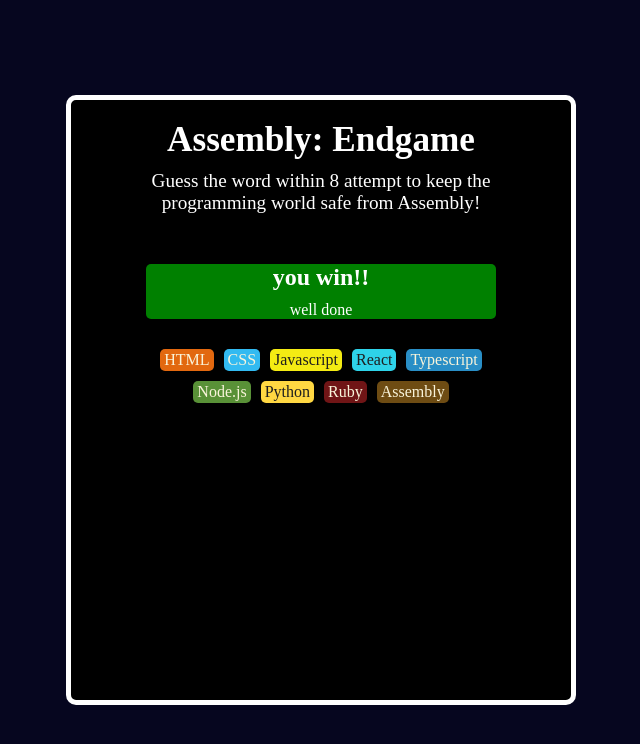
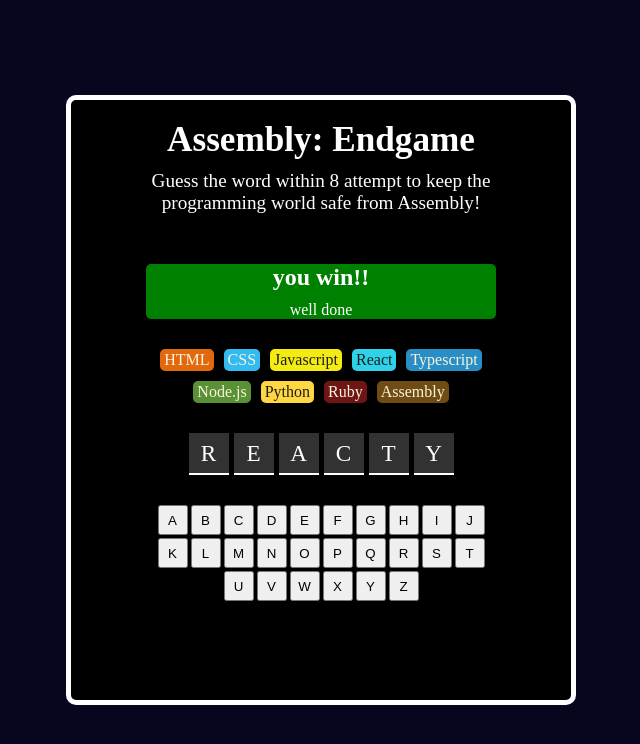
Before and after one commit to Nuelwhiz/Assembly-Endgame, a React (Vite) app: page / in a window 1280 px wide. Shown: the top 744 px of the page, without its empty margins (319-959 px from the left). Built offline with nearby package versions, Linux system fonts and the light colour scheme.

Commit message:
added alphabet click button and word show span

```diff
--- a/src/App.css
+++ b/src/App.css
@@ -72,3 +72,30 @@
   padding: 2px 4px;
   border-radius: 5px;
 }
+.word-show {
+  display: flex;
+  gap: 5px;
+  margin-top: 30px;
+}
+.word {
+  height: 40px;
+  width: 40px;
+  font-size: 1.45rem;
+  background-color: #323232;
+  border-bottom: 2px solid white;
+  display: flex;
+  justify-content: center;
+  align-items: center;
+}
+.alphabet-btn-container {
+  display: flex;
+  flex-wrap: wrap;
+  max-width: 350px;
+  justify-content: center;
+  gap: 3px;
+  margin-top: 30px;
+}
+.alphabet-btn {
+  height: 30px;
+  width: 30px;
+}
--- a/src/App.jsx
+++ b/src/App.jsx
@@ -4,6 +4,9 @@
 import "./App.css";
 
 function App() {
+  const [currentWord, setCurrentWord] = useState("reacty");
+  const alphabet = "abcdefghijklmnopqrstuvwxyz";
+  //displaying languages
   const languageElements = Languages.map((lang) => {
     const styles = { backgroundColor: lang.backgroundColor, color: lang.color };
     return (
@@ -13,6 +16,20 @@
       </span>
     );
   });
+  //current tecxt
+
+  const wordCurrentShow = currentWord.split("").map((word, index) => (
+    <span className="word" key={index}>
+      {word.toLocaleUpperCase()}
+    </span>
+  ));
+
+  //button click
+  const alphabetDisplay = alphabet.split("").map((alpha, index) => (
+    <button className="alphabet-btn" key={index}>
+      {alpha.toUpperCase()}
+    </button>
+  ));
   return (
     <>
       <main className="assembly-game-container">
@@ -31,6 +48,10 @@
           </section>
 
           <section className="language-section">{languageElements}</section>
+          <section className="word-show">{wordCurrentShow}</section>
+          <section className="alphabet-btn-container">
+            {alphabetDisplay}
+          </section>
         </div>
       </main>
     </>
```
